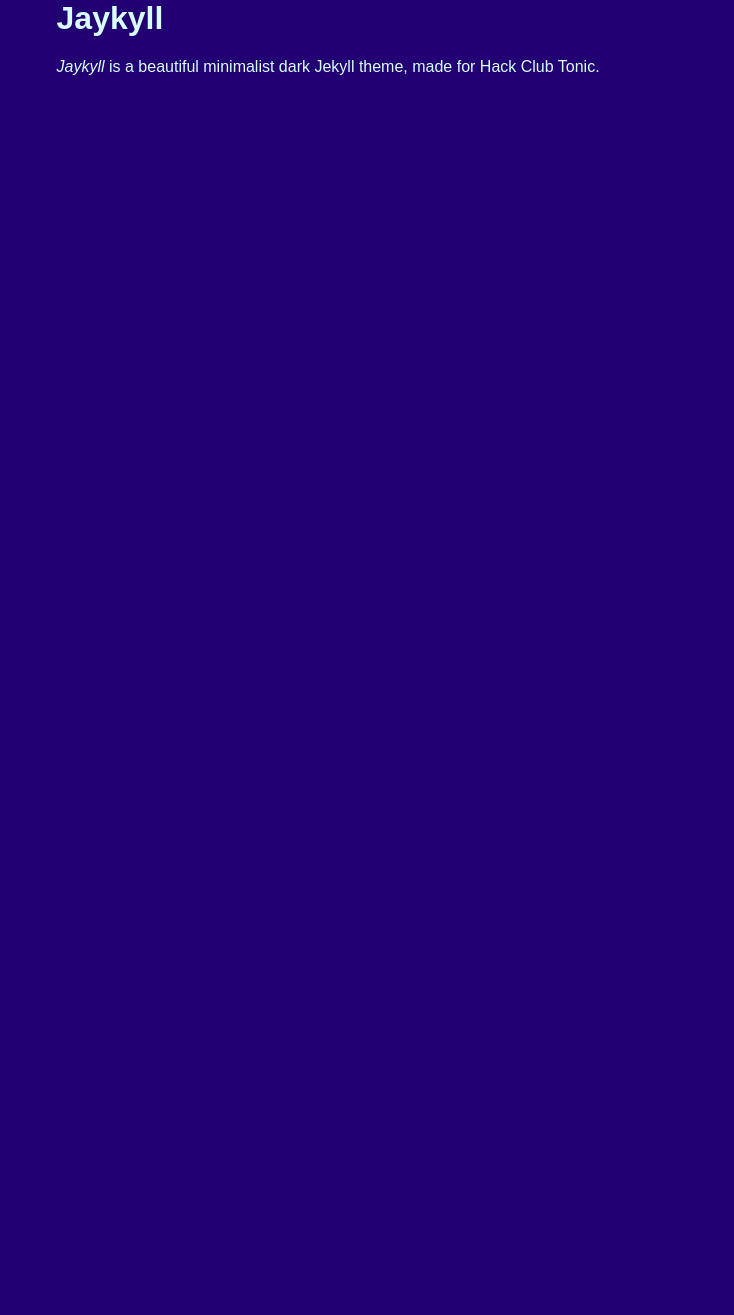
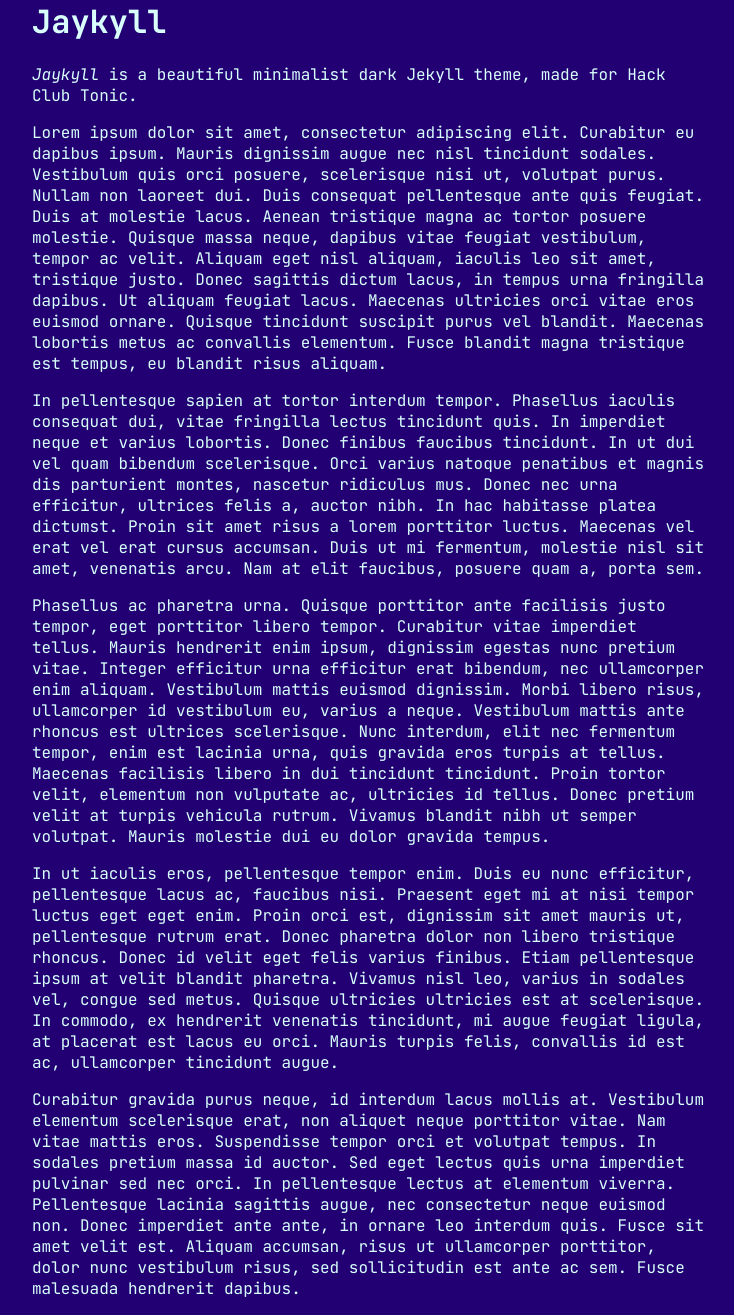
Before and after one commit to ZeusyBoy98/Jaykyll, a Jekyll site: the page built from index.md, in a window 1280 px wide. Shown: the whole page, without its empty margins (272-1006 px from the left). Built offline with Jekyll 4.4.1, drawn with Linux system fonts in a browser that asks for light colours; before the commit the page ends 900 px from its top, so only the background shows below that.

Commit message:
Add best font and lorem ipsum text

```diff
--- a/_sass/base.scss
+++ b/_sass/base.scss
@@ -1,6 +1,8 @@
+@import url('https://fonts.googleapis.com/css2?family=JetBrains+Mono:ital,wght@0,100..800;1,100..800&display=swap');
+
 body {
   background-color: #220073;
-  font-family: sans-serif;
+  font-family: "JetBrains Mono", monospace;
   margin: auto;
   max-width: 70ch;
   color: #d8fffb;
--- a/index.md
+++ b/index.md
@@ -6,3 +6,15 @@ layout: default
 # Jaykyll
 
 *Jaykyll* is a beautiful minimalist dark Jekyll theme, made for Hack Club Tonic.
+
+
+
+Lorem ipsum dolor sit amet, consectetur adipiscing elit. Curabitur eu dapibus ipsum. Mauris dignissim augue nec nisl tincidunt sodales. Vestibulum quis orci posuere, scelerisque nisi ut, volutpat purus. Nullam non laoreet dui. Duis consequat pellentesque ante quis feugiat. Duis at molestie lacus. Aenean tristique magna ac tortor posuere molestie. Quisque massa neque, dapibus vitae feugiat vestibulum, tempor ac velit. Aliquam eget nisl aliquam, iaculis leo sit amet, tristique justo. Donec sagittis dictum lacus, in tempus urna fringilla dapibus. Ut aliquam feugiat lacus. Maecenas ultricies orci vitae eros euismod ornare. Quisque tincidunt suscipit purus vel blandit. Maecenas lobortis metus ac convallis elementum. Fusce blandit magna tristique est tempus, eu blandit risus aliquam.
+
+In pellentesque sapien at tortor interdum tempor. Phasellus iaculis consequat dui, vitae fringilla lectus tincidunt quis. In imperdiet neque et varius lobortis. Donec finibus faucibus tincidunt. In ut dui vel quam bibendum scelerisque. Orci varius natoque penatibus et magnis dis parturient montes, nascetur ridiculus mus. Donec nec urna efficitur, ultrices felis a, auctor nibh. In hac habitasse platea dictumst. Proin sit amet risus a lorem porttitor luctus. Maecenas vel erat vel erat cursus accumsan. Duis ut mi fermentum, molestie nisl sit amet, venenatis arcu. Nam at elit faucibus, posuere quam a, porta sem.
+
+Phasellus ac pharetra urna. Quisque porttitor ante facilisis justo tempor, eget porttitor libero tempor. Curabitur vitae imperdiet tellus. Mauris hendrerit enim ipsum, dignissim egestas nunc pretium vitae. Integer efficitur urna efficitur erat bibendum, nec ullamcorper enim aliquam. Vestibulum mattis euismod dignissim. Morbi libero risus, ullamcorper id vestibulum eu, varius a neque. Vestibulum mattis ante rhoncus est ultrices scelerisque. Nunc interdum, elit nec fermentum tempor, enim est lacinia urna, quis gravida eros turpis at tellus. Maecenas facilisis libero in dui tincidunt tincidunt. Proin tortor velit, elementum non vulputate ac, ultricies id tellus. Donec pretium velit at turpis vehicula rutrum. Vivamus blandit nibh ut semper volutpat. Mauris molestie dui eu dolor gravida tempus.
+
+In ut iaculis eros, pellentesque tempor enim. Duis eu nunc efficitur, pellentesque lacus ac, faucibus nisi. Praesent eget mi at nisi tempor luctus eget eget enim. Proin orci est, dignissim sit amet mauris ut, pellentesque rutrum erat. Donec pharetra dolor non libero tristique rhoncus. Donec id velit eget felis varius finibus. Etiam pellentesque ipsum at velit blandit pharetra. Vivamus nisl leo, varius in sodales vel, congue sed metus. Quisque ultricies ultricies est at scelerisque. In commodo, ex hendrerit venenatis tincidunt, mi augue feugiat ligula, at placerat est lacus eu orci. Mauris turpis felis, convallis id est ac, ullamcorper tincidunt augue.
+
+Curabitur gravida purus neque, id interdum lacus mollis at. Vestibulum elementum scelerisque erat, non aliquet neque porttitor vitae. Nam vitae mattis eros. Suspendisse tempor orci et volutpat tempus. In sodales pretium massa id auctor. Sed eget lectus quis urna imperdiet pulvinar sed nec orci. In pellentesque lectus at elementum viverra. Pellentesque lacinia sagittis augue, nec consectetur neque euismod non. Donec imperdiet ante ante, in ornare leo interdum quis. Fusce sit amet velit est. Aliquam accumsan, risus ut ullamcorper porttitor, dolor nunc vestibulum risus, sed sollicitudin est ante ac sem. Fusce malesuada hendrerit dapibus.
```
